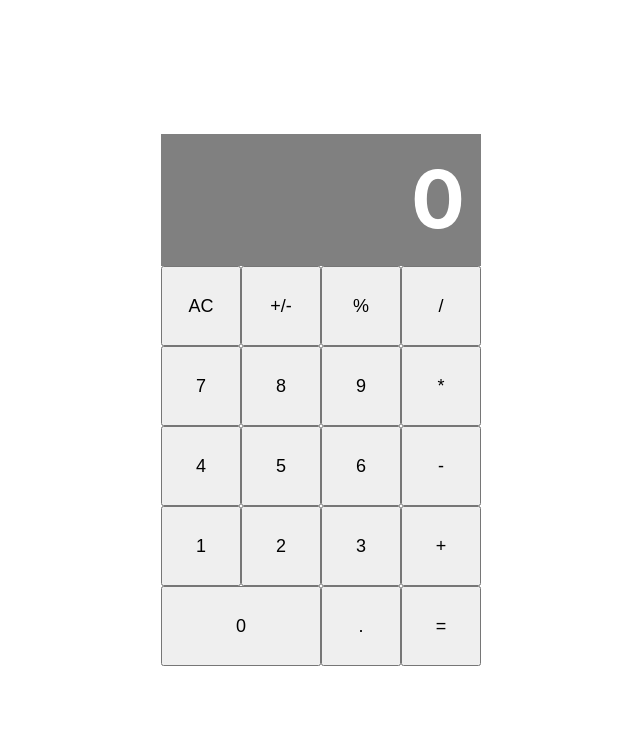
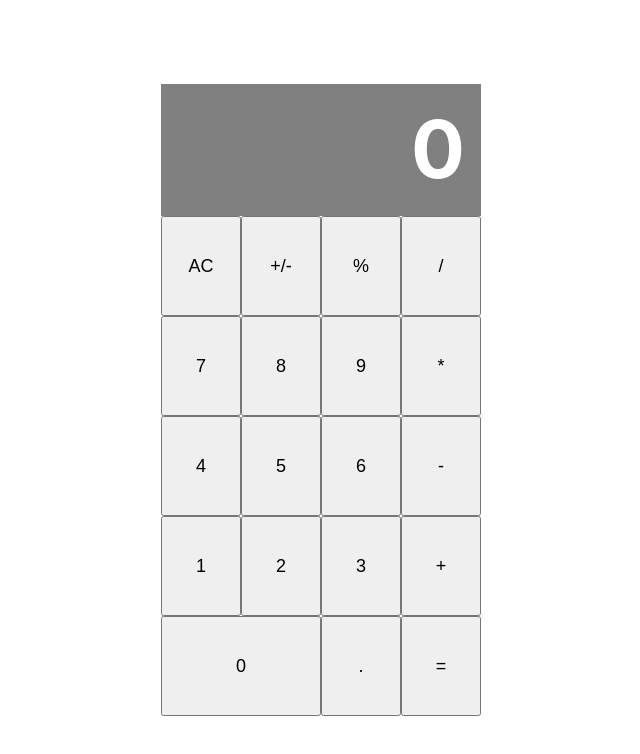
Before and after one commit to MrSayyod/calculator-react, a React (Create React App) app: page / in a window 1280 px wide. Shown: the top 754 px of the page, without its empty margins (319-959 px from the left). Built offline with nearby package versions, Linux system fonts and the light colour scheme.

Commit message:
Add styling for ButtonPanel, Button components and root div

```diff
--- a/src/index.css
+++ b/src/index.css
@@ -27,6 +27,8 @@ code {
 }
 
 #root {
+  width: 700px;
+  margin: 0 auto;
   min-height: 100vh;
   display: flex;
   flex-direction: column;
@@ -35,15 +37,15 @@ code {
 }
 
 .btnContainer {
-  display: grid;
-  grid-template-rows: repeat(4, 1fr);
+  display: flex;
+  flex-direction: column;
 }
 
 button {
   padding: 1rem;
   font-size: large;
   width: 5rem;
-  height: 5rem;
+  height: 100px;
   text-align: center;
 }
 
@@ -57,6 +59,10 @@ button {
   text-align: right;
 }
 
+[class^="group"] {
+  height: 100px;
+}
+
 .group_5 {
   display: grid;
   grid-template-columns: 2fr 1fr 1fr;
```
